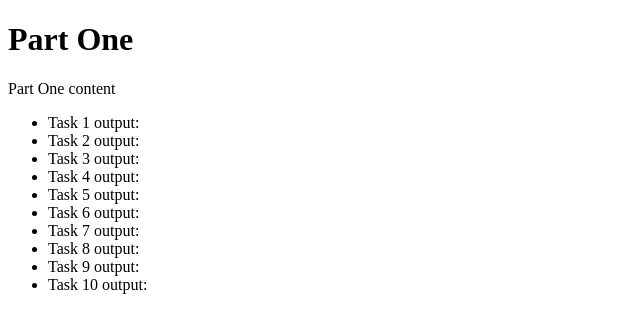
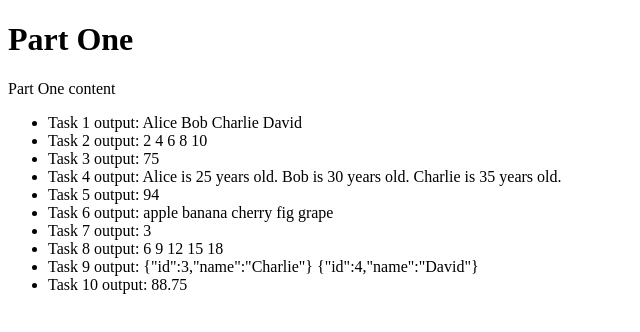
Before and after one commit to stanislavBozhanov/code-training, a React (Vite) app: page /part-one in a window 1280 px wide. Shown: the top 332 px of the page, without its empty margins (0-640 px from the left). Built offline with nearby package versions, Linux system fonts and the light colour scheme.

Commit message:
Part One

```diff
--- a/src/components/PartOne.jsx
+++ b/src/components/PartOne.jsx
@@ -5,6 +5,8 @@
 //2. Execute the function when the component renders and save the result in the component state.
 
 //3. Display the result in the component's JSX (use json stringify method).
+
+import { useState, useEffect } from "react";
 
 function PartOne() {
   const task1Data = ['alice', 'bob', 'charlie', 'david'];
@@ -27,21 +29,101 @@ function PartOne() {
   ];
   const task10Data = [{ points: 85 }, { points: 92 }, { points: 88 }, { points: 90 }];
 
+  const [result1, setResult1] = useState (task1Data);
+  const [result2, setResult2] = useState (task2Data);
+  const [sumOfNumbers, setSumOfNumbers] = useState (0);
+  const [peopleArr, setPeopleArr] = useState ([]);
+  const [maxNumber, setMaxNumber] = useState(0);
+  const [fruitsArray, setFruitsArray] = useState(task6Data);
+  const [countApples, setCountApples] = useState(0);
+  const [multiValue, setMultiValue] = useState(task8Data);
+  const [filteredObjects, setFilteredObjects] = useState(task9Data);
+  const [averageScore, setAverageScore] = useState(0);
+
+  const capitalizeFirstLetterName = () => {
+    setResult1(result1.map(name => name[0].toUpperCase() + name.substring(1)))
+  };
+
+  const filterEvenNumber = () => {
+    setResult2(result2.filter(number => number%2 == 0))
+  };
+
+  const sumOfAllNumbers = () => {
+    setSumOfNumbers(task3Data.reduce((acc, currValue) => acc + currValue))
+  };
+
+  const convertArray = () => {
+    let arr = task4Data.map((person) => `${person.name} is ${person.age} years old.`)
+    setPeopleArr (arr);
+  };
+
+  const findMaxNumber = () => {
+    setMaxNumber(
+        task5Data.reduce((max, current) => {
+          return max > current ? max : current;
+      }, task5Data[0])
+    );
+  };
+
+  const filterArray = () => {
+    const fruits = fruitsArray.filter(fruit => fruit !== 'date')
+    setFruitsArray(fruits);
+  };
+
+  const countWordApple = () => {
+    setCountApples(task7Data.reduce((count, word) => {
+      if(word === 'apple') {
+        return count + 1;
+      } else
+       return count;
+    }, 0))
+  };
+
+  const multiValueHandler = () => {
+    setMultiValue(multiValue.map(value => value*3));
+  };
+
+  const filterObjectsHandler = () => {
+    setFilteredObjects(filteredObjects.filter(object => object.id > 2));
+  };
+
+  const averageScoreHandler = () => {
+    const totalScore = task10Data.reduce((total, score) => {
+      return total + score.points;
+    }, 0);
+
+    const averageSum = totalScore / task10Data.length
+    setAverageScore(averageSum);
+  };
+
+  useEffect(() => {
+    capitalizeFirstLetterName ();
+    filterEvenNumber();
+    sumOfAllNumbers();
+    convertArray();
+    findMaxNumber();
+    filterArray();
+    countWordApple();
+    multiValueHandler();
+    filterObjectsHandler();
+    averageScoreHandler();
+  },[]);
+
   return (
     <div>
       <h1>Part One</h1>
       <p>Part One content</p>
       <ul>
-        <li>Task 1 output: </li>
-        <li>Task 2 output: </li>
-        <li>Task 3 output: </li>
-        <li>Task 4 output: </li>
-        <li>Task 5 output: </li>
-        <li>Task 6 output: </li>
-        <li>Task 7 output: </li>
-        <li>Task 8 output: </li>
-        <li>Task 9 output: </li>
-        <li>Task 10 output: </li>
+        <li>Task 1 output: {result1.map(result => <span key={result}>{result} </span>)}</li>
+        <li>Task 2 output: {result2.map(result => <span key={result}>{result} </span>)}</li>
+        <li>Task 3 output: {sumOfNumbers}</li>
+        <li>Task 4 output: {peopleArr.map(person => <span>{person} </span>)}</li>
+        <li>Task 5 output: {maxNumber}</li>
+        <li>Task 6 output: {fruitsArray.map(fruit => <span>{fruit} </span>)}</li>
+        <li>Task 7 output: {countApples}</li>
+        <li>Task 8 output: {multiValue.map(value => <span key={value}>{value} </span>)}</li>
+        <li>Task 9 output: {filteredObjects.map(obj => <span key={obj.id}>{JSON.stringify(obj)} </span>)}</li>
+        <li>Task 10 output: {averageScore}</li>
       </ul>
     </div>
   );
--- a/src/main.jsx
+++ b/src/main.jsx
@@ -13,7 +13,5 @@ const router = createBrowserRouter([
 ]);
 
 ReactDOM.createRoot(document.getElementById('root')).render(
-  <React.StrictMode>
-    <RouterProvider router={router} />
-  </React.StrictMode>
+  <RouterProvider router={router} />
 );
```
Also changed, not shown: src/components/CardDisplay.jsx (added, +11 -0 lines).
